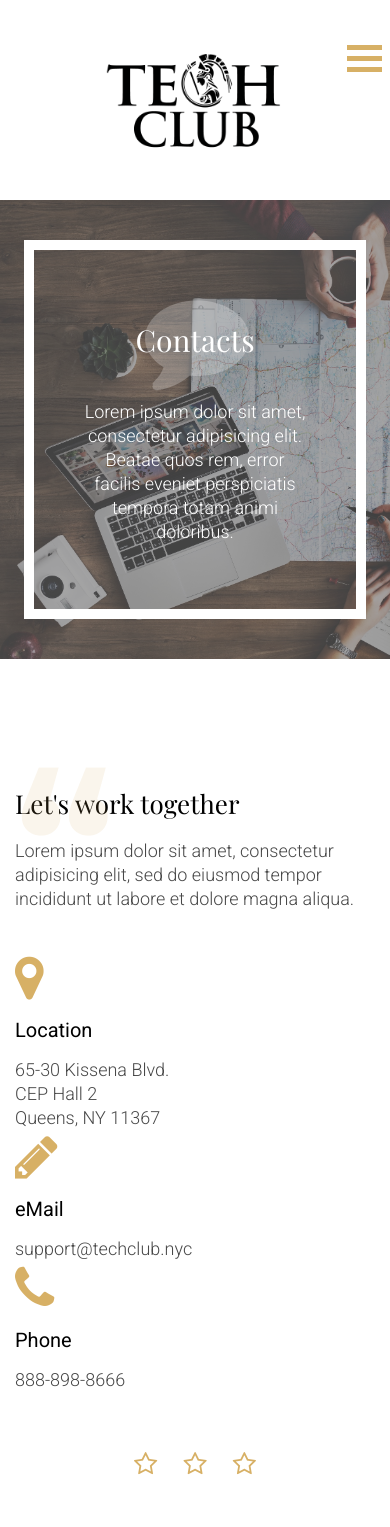
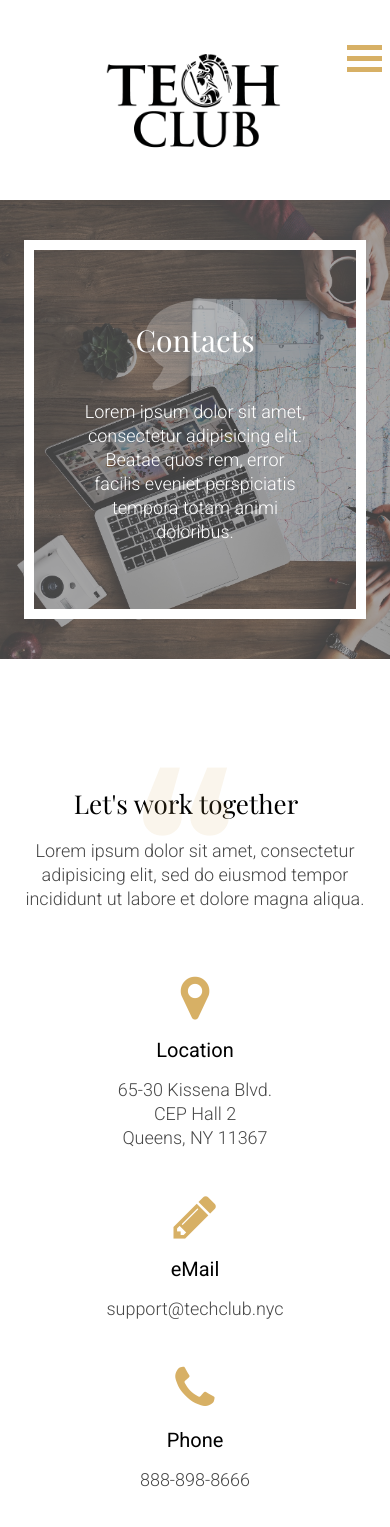
Before and after one commit to TechClubNY/techclub-site, a Jekyll site: the page built from contact.html, in a window 390 px wide. Shown: the top 1527 px of the page. Built offline with Jekyll 4.4.1, drawn with Linux system fonts in a browser that asks for light colours; nearby versions of some CDN libraries; grey boxes are pictures that could not be loaded.

```diff
--- a/contact.html
+++ b/contact.html
@@ -17,7 +17,7 @@
 </div>
 
 <div class="container" id="contacts">
-    <div class="row">
+    <div class="row reveal">
         <div class="col-md-12">
             <h4 class="quote">Let's work together</h4>
             <div class="paragraph">
@@ -27,21 +27,21 @@
     </div>
 
     <div class="row contacts-list">
-        <div class="col-md-4 contacts-list-item">
+        <div class="col-md-4 contacts-list-item reveal">
             <span class="contacts-list_index"><i class="fa fa-map-marker" aria-hidden="true"></i></span>
             <span class="contacts-list_title">Location</span>
             <div class="paragraph">
                 65-30 Kissena Blvd. <br/> CEP Hall 2 <br/> Queens, NY 11367
             </div>
         </div>
-        <div class="col-md-4 contacts-list-item">
+        <div class="col-md-4 contacts-list-item reveal">
             <span class="contacts-list_index"><i class="fa fa-pencil" aria-hidden="true"></i></span>
             <span class="contacts-list_title">eMail</span>
             <div class="paragraph">
                 support@techclub.nyc
             </div>
         </div>
-        <div class="col-md-4 contacts-list-item">
+        <div class="col-md-4 contacts-list-item reveal">
             <span class="contacts-list_index"><i class="fa fa-phone" aria-hidden="true"></i></span>
             <span class="contacts-list_title">Phone</span>
             <div class="paragraph">
--- a/css/site.scss
+++ b/css/site.scss
@@ -683,6 +683,9 @@
 
         &-item {
             padding: 0;
+            @media screen and (max-width: 1020px){
+                padding: 20px;
+            }
         }
 
         &_title {
@@ -706,6 +709,10 @@
         @extend .section-footer;
         text-align: center;
         margin-bottom: 0;
+    }
+
+    @media screen and (max-width: 1020px) {
+        text-align: center;
     }
 }
 
--- a/index.html
+++ b/index.html
@@ -4,7 +4,7 @@
 ---
 <div class="container">
   <div class="intro">
-    <h1>Emerging from <a href="http://qc.cuny.edu" target="_blank">Queens College</a>, our passion for technology has inspired us to build an organization that will mutually benefit the students and the community.</h1>
+    <h1>Emerging from <a href="http://www.qc.cuny.edu/" target="_blank">Queens College</a>, our passion for technology has inspired us to build an organization that will mutually benefit the students and the community.</h1>
   </div>
 
   <div class="statistic">
--- a/js/main.js
+++ b/js/main.js
@@ -12,7 +12,7 @@
     Pace.on("done", function(){
         $(".cover").fadeOut(500, function(){
             //reveal contents after cover fadeout
-            $.each(['.services', '.statistic', '.joinclub', '.partners', '.lightbox', '#about'], function(i, el){
+            $.each(['.services', '.statistic', '.joinclub', '.partners', '.lightbox', '#about', '#contacts'], function(i, el){
                 let $container = el;
                 if($($container).length){
                     sr.reveal('.reveal', {
```
